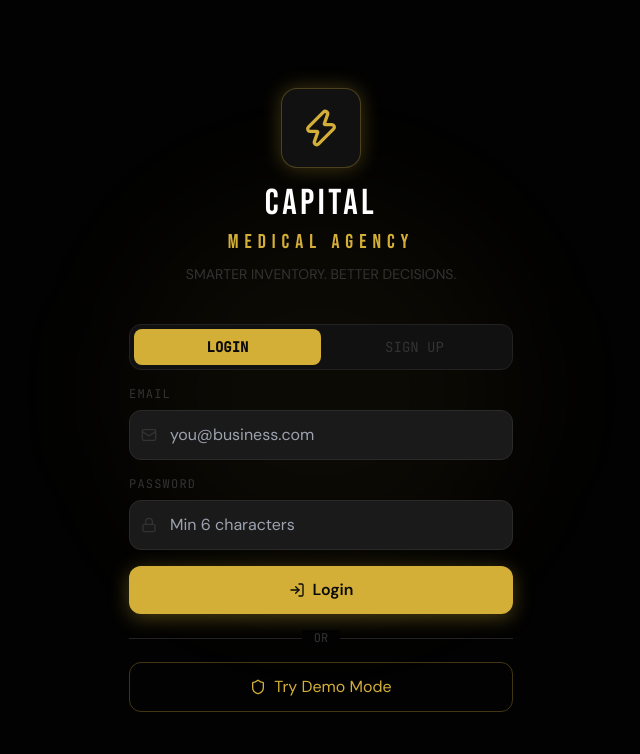
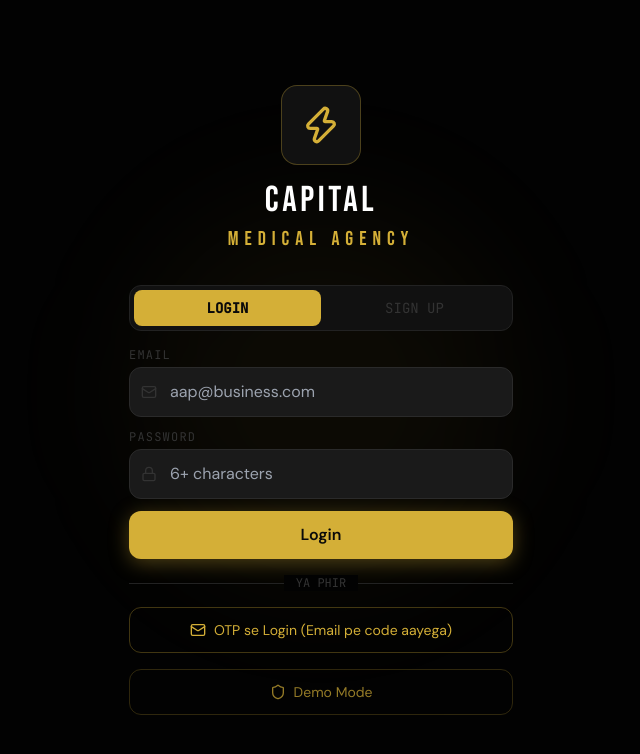
Before and after one commit to muahshi/capital-medical-agency, a React (Vite) app: page / in a window 1280 px wide. Shown: the top 754 px of the page, without its empty margins (319-959 px from the left). Built offline with nearby package versions, Linux system fonts and the light colour scheme; no server answers.

Commit message:
Update LoginPage.jsx

```diff
--- a/src/components/LoginPage.jsx
+++ b/src/components/LoginPage.jsx
@@ -1,104 +1,180 @@
 import { useState } from 'react'
-import { Zap, Mail, Shield, Lock, UserPlus, LogIn } from 'lucide-react'
+import { Zap, Mail, Shield, Lock, ArrowLeft, KeyRound } from 'lucide-react'
 import { supabase } from '../lib/supabase'
 import toast from 'react-hot-toast'
 
+// 3 screens: 'main' | 'otp' | 'setpassword'
 export default function LoginPage({ onDemoMode }) {
+  const [screen, setScreen] = useState('main')
   const [email, setEmail] = useState('')
   const [password, setPassword] = useState('')
+  const [otp, setOtp] = useState('')
   const [loading, setLoading] = useState(false)
   const [isSignup, setIsSignup] = useState(false)
 
-  async function handleSubmit(e) {
+  // ── Password Login / Signup ──────────────────────────────
+  async function handlePasswordLogin(e) {
     e.preventDefault()
     if (!email || !password) return
-    if (password.length < 6) {
-      toast.error('Password kam se kam 6 characters ka hona chahiye', { className: 'toast-dark' })
-      return
-    }
-
     setLoading(true)
     try {
       if (isSignup) {
-        // Sign up
         const { error } = await supabase.auth.signUp({ email, password })
         if (error) throw error
-        toast.success('Account ban gaya! Ab login karein.', { className: 'toast-dark', duration: 4000 })
+        toast.success('Account ban gaya! Login ho rahe hain...', { className: 'toast-dark' })
+        // Auto login after signup
+        const { error: loginErr } = await supabase.auth.signInWithPassword({ email, password })
+        if (loginErr) throw loginErr
+      } else {
+        const { error } = await supabase.auth.signInWithPassword({ email, password })
+        if (error) throw error
+      }
+    } catch (err) {
+      const msg = err.message || ''
+      if (msg.includes('Invalid login') || msg.includes('invalid_credentials')) {
+        toast.error('Email ya password galat hai', { className: 'toast-dark' })
+      } else if (msg.includes('Email not confirmed')) {
+        toast.error('Pehle OTP se login karein aur password set karein', { className: 'toast-dark' })
+        setScreen('otp')
+        sendOtp()
+      } else if (msg.includes('already registered')) {
+        toast.error('Yeh email registered hai, login karein', { className: 'toast-dark' })
         setIsSignup(false)
       } else {
-        // Sign in
-        const { error } = await supabase.auth.signInWithPassword({ email, password })
-        if (error) throw error
-        toast.success('Login successful!', { className: 'toast-dark' })
-      }
-    } catch (err) {
-      const msg = err.message || 'Kuch galat hua'
-      if (msg.includes('Invalid login')) {
-        toast.error('Email ya password galat hai', { className: 'toast-dark' })
-      } else if (msg.includes('already registered')) {
-        toast.error('Yeh email pehle se registered hai, login karein', { className: 'toast-dark' })
-        setIsSignup(false)
-      } else {
-        toast.error(msg, { className: 'toast-dark' })
+        toast.error(msg || 'Kuch galat hua', { className: 'toast-dark' })
       }
     } finally {
       setLoading(false)
     }
   }
 
+  // ── Send OTP ─────────────────────────────────────────────
+  async function sendOtp() {
+    if (!email) {
+      toast.error('Email daalo pehle', { className: 'toast-dark' })
+      return
+    }
+    setLoading(true)
+    try {
+      const { error } = await supabase.auth.signInWithOtp({
+        email,
+        options: { shouldCreateUser: true }
+      })
+      if (error) throw error
+      setScreen('otp')
+      toast.success('OTP bheja gaya! Email check karein', { className: 'toast-dark', duration: 5000 })
+    } catch (err) {
+      toast.error(err.message || 'OTP send nahi hua', { className: 'toast-dark' })
+    } finally {
+      setLoading(false)
+    }
+  }
+
+  // ── Verify OTP ───────────────────────────────────────────
+  async function handleOtpVerify(e) {
+    e.preventDefault()
+    if (!otp || otp.length < 6) {
+      toast.error('6 digit OTP daalo', { className: 'toast-dark' })
+      return
+    }
+    setLoading(true)
+    try {
+      const { error } = await supabase.auth.verifyOtp({
+        email,
+        token: otp,
+        type: 'email'
+      })
+      if (error) throw error
+      toast.success('Login ho gaye!', { className: 'toast-dark' })
+    } catch (err) {
+      toast.error('OTP galat hai ya expire ho gaya', { className: 'toast-dark' })
+    } finally {
+      setLoading(false)
+    }
+  }
+
+  // ── UI ───────────────────────────────────────────────────
   return (
     <div className="min-h-screen bg-dark-950 flex flex-col items-center justify-center p-6">
       <div className="absolute inset-0 overflow-hidden pointer-events-none">
         <div className="absolute top-1/4 left-1/2 -translate-x-1/2 w-96 h-96 bg-gold-500/5 rounded-full blur-3xl" />
-        <div className="absolute bottom-1/4 right-1/4 w-64 h-64 bg-gold-500/3 rounded-full blur-2xl" />
       </div>
 
       <div className="relative z-10 w-full max-w-sm">
         {/* Logo */}
-        <div className="text-center mb-10">
-          <div className="inline-flex items-center justify-center w-20 h-20 rounded-2xl bg-dark-800 border border-gold-500/30 mb-4 shadow-gold">
+        <div className="text-center mb-8">
+          <div className="inline-flex items-center justify-center w-20 h-20 rounded-2xl bg-dark-800 border border-gold-500/30 mb-4">
             <Zap className="w-10 h-10 text-gold-500" />
           </div>
           <h1 className="font-display text-4xl text-white tracking-widest mb-1">CAPITAL</h1>
           <h2 className="font-display text-xl text-gold-500 tracking-[0.3em]">MEDICAL AGENCY</h2>
-          <p className="text-dark-400 text-sm mt-2 font-body">SMARTER INVENTORY. BETTER DECISIONS.</p>
         </div>
 
-        <form onSubmit={handleSubmit} className="space-y-4">
-          {/* Toggle Login/Signup */}
+        {/* ── OTP Screen ── */}
+        {screen === 'otp' && (
+          <div className="space-y-4">
+            <button onClick={() => setScreen('main')} className="flex items-center gap-2 text-dark-400 text-sm mb-2">
+              <ArrowLeft className="w-4 h-4" /> Wapas jao
+            </button>
+            <p className="text-white text-sm text-center">
+              <span className="text-gold-500">{email}</span> pe 6-digit OTP bheja gaya
+            </p>
+            <form onSubmit={handleOtpVerify} className="space-y-4">
+              <div>
+                <label className="block text-dark-400 text-xs uppercase tracking-widest mb-2 font-mono">OTP Code</label>
+                <input
+                  type="number"
+                  value={otp}
+                  onChange={e => setOtp(e.target.value)}
+                  placeholder="123456"
+                  className="input-dark text-center text-2xl tracking-widest"
+                  maxLength={6}
+                  required
+                />
+              </div>
+              <button type="submit" disabled={loading} className="btn-gold w-full flex items-center justify-center gap-2">
+                {loading
+                  ? <div className="w-5 h-5 border-2 border-dark-900/30 border-t-dark-900 rounded-full animate-spin" />
+                  : <><KeyRound className="w-4 h-4" /> OTP Verify Karo</>
+                }
+              </button>
+              <button type="button" onClick={sendOtp} disabled={loading} className="btn-ghost w-full text-sm">
+                OTP dobara bhejo
+              </button>
+            </form>
+          </div>
+        )}
+
+        {/* ── Main Screen ── */}
+        {screen === 'main' && (
+          <div className="space-y-4">
+            {/* Toggle */}
             <div className="flex bg-dark-800 rounded-xl p-1 border border-dark-600">
               <button
-              type="button"
                 onClick={() => setIsSignup(false)}
-              className={`flex-1 py-2 rounded-lg text-sm font-mono transition-all ${
-                !isSignup ? 'bg-gold-500 text-dark-900 font-bold' : 'text-dark-400'
-              }`}
+                className={`flex-1 py-2 rounded-lg text-sm font-mono transition-all ${!isSignup ? 'bg-gold-500 text-dark-900 font-bold' : 'text-dark-400'}`}
               >
                 LOGIN
               </button>
               <button
-              type="button"
                 onClick={() => setIsSignup(true)}
-              className={`flex-1 py-2 rounded-lg text-sm font-mono transition-all ${
-                isSignup ? 'bg-gold-500 text-dark-900 font-bold' : 'text-dark-400'
-              }`}
+                className={`flex-1 py-2 rounded-lg text-sm font-mono transition-all ${isSignup ? 'bg-gold-500 text-dark-900 font-bold' : 'text-dark-400'}`}
               >
                 SIGN UP
               </button>
             </div>
 
+            <form onSubmit={handlePasswordLogin} className="space-y-3">
               {/* Email */}
               <div>
-            <label className="block text-dark-400 text-xs uppercase tracking-widest mb-2 font-mono">
-              Email
-            </label>
+                <label className="block text-dark-400 text-xs uppercase tracking-widest mb-1 font-mono">Email</label>
                 <div className="relative">
                   <Mail className="absolute left-3 top-1/2 -translate-y-1/2 w-4 h-4 text-dark-400" />
                   <input
                     type="email"
                     value={email}
                     onChange={e => setEmail(e.target.value)}
-                placeholder="you@business.com"
+                    placeholder="aap@business.com"
                     className="input-dark pl-10"
                     required
                   />
@@ -107,16 +183,14 @@ export default function LoginPage({ onDemoMode }) {
 
               {/* Password */}
               <div>
-            <label className="block text-dark-400 text-xs uppercase tracking-widest mb-2 font-mono">
-              Password
-            </label>
+                <label className="block text-dark-400 text-xs uppercase tracking-widest mb-1 font-mono">Password</label>
                 <div className="relative">
                   <Lock className="absolute left-3 top-1/2 -translate-y-1/2 w-4 h-4 text-dark-400" />
                   <input
                     type="password"
                     value={password}
                     onChange={e => setPassword(e.target.value)}
-                placeholder="Min 6 characters"
+                    placeholder="6+ characters"
                     className="input-dark pl-10"
                     required
                     minLength={6}
@@ -124,38 +198,39 @@ export default function LoginPage({ onDemoMode }) {
                 </div>
               </div>
 
-          <button
-            type="submit"
-            disabled={loading}
-            className="btn-gold w-full text-center flex items-center justify-center gap-2"
-          >
-            {loading ? (
-              <div className="w-5 h-5 border-2 border-dark-900/30 border-t-dark-900 rounded-full animate-spin" />
-            ) : isSignup ? (
-              <><UserPlus className="w-4 h-4" /> Account Banao</>
-            ) : (
-              <><LogIn className="w-4 h-4" /> Login</>
-            )}
+              <button type="submit" disabled={loading} className="btn-gold w-full flex items-center justify-center gap-2">
+                {loading
+                  ? <div className="w-5 h-5 border-2 border-dark-900/30 border-t-dark-900 rounded-full animate-spin" />
+                  : isSignup ? 'Account Banao' : 'Login'
+                }
               </button>
+            </form>
 
+            {/* Divider */}
             <div className="relative">
               <div className="absolute inset-0 flex items-center">
                 <div className="w-full border-t border-dark-600" />
               </div>
               <div className="relative flex justify-center text-xs">
-              <span className="bg-dark-950 px-3 text-dark-400 font-mono">OR</span>
+                <span className="bg-dark-950 px-3 text-dark-400 font-mono">YA PHIR</span>
               </div>
             </div>
 
+            {/* OTP Login */}
             <button
-            type="button"
-            onClick={onDemoMode}
-            className="btn-ghost w-full text-center flex items-center justify-center gap-2"
+              onClick={sendOtp}
+              disabled={loading || !email}
+              className="btn-ghost w-full flex items-center justify-center gap-2 text-sm"
             >
-            <Shield className="w-4 h-4" />
-            Try Demo Mode
+              <Mail className="w-4 h-4" />
+              OTP se Login (Email pe code aayega)
             </button>
-        </form>
+
+            <button onClick={onDemoMode} className="btn-ghost w-full flex items-center justify-center gap-2 text-sm opacity-70">
+              <Shield className="w-4 h-4" /> Demo Mode
+            </button>
+          </div>
+        )}
       </div>
     </div>
   )
```
Lines whose indentation alone changed are shown as unchanged.
